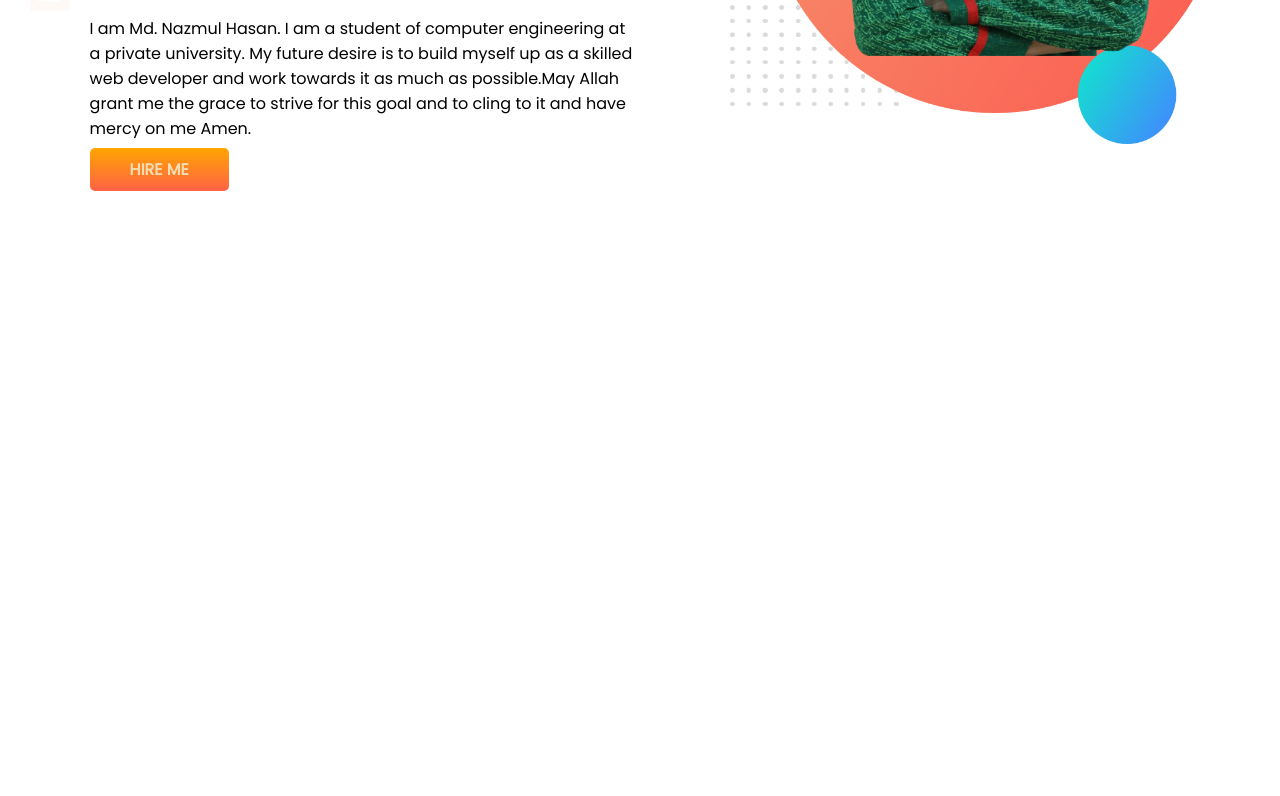
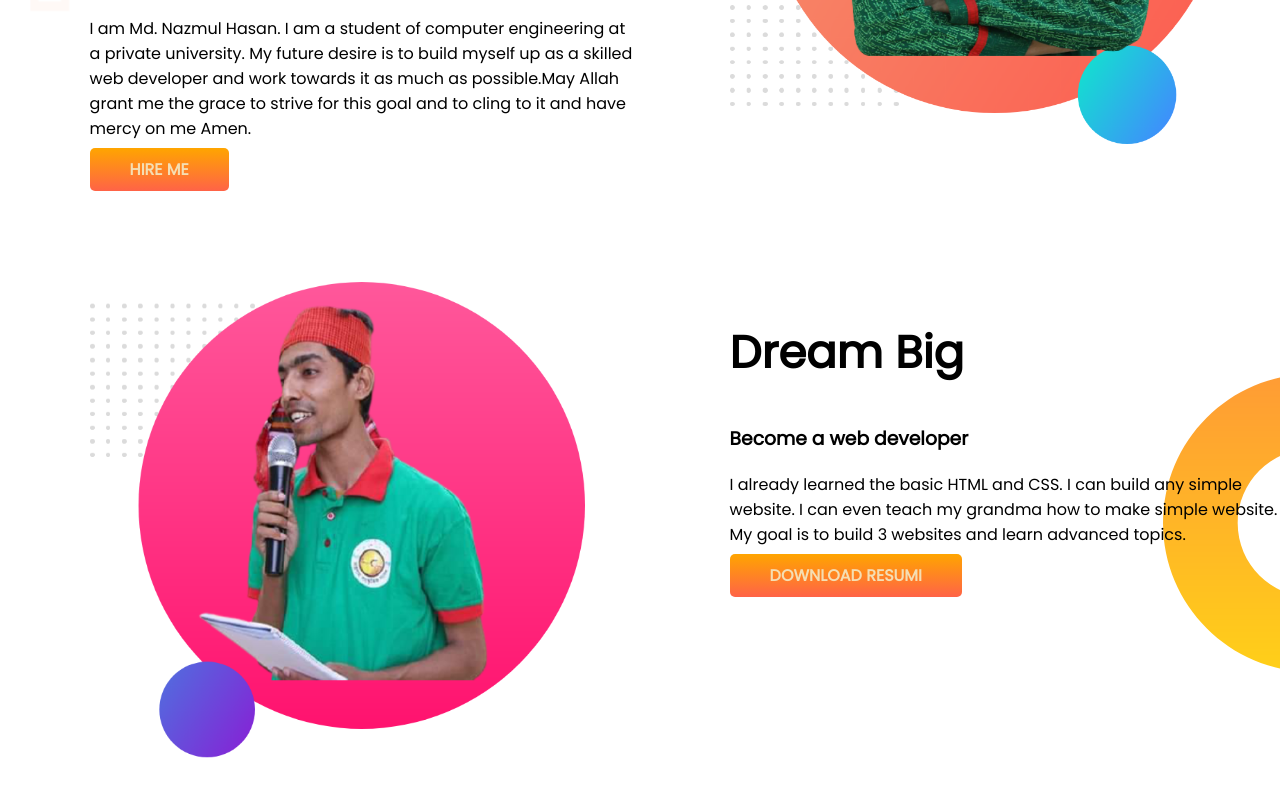
Before and after one commit to nazmul-developer/my-first-portfolio-website, a plain HTML site: page index.html in a window 1280 px wide. Shown: the part 348-1144 px from the top of the page. Before the commit the page ends 800 px from the top, so only its background shows below. Drawn offline with Linux system fonts and the light colour scheme.

Commit message:
new data

```diff
--- a/index.html
+++ b/index.html
@@ -27,6 +27,23 @@
         </div>
         <div class="half-width"><img src="images/nazmul 2022.png" alt=""></div>
     </section>
+
+    <section class="dream-big">
+        <div class="half-width">
+            <img src="images/my-bg2.png" alt="">
+        </div>
+
+        <div class="half-width">
+            <h1>Dream Big</h1>
+            <h3>Become a web developer</h3>
+            <p>I already learned the basic HTML and CSS. I can build any simple website. I can even teach my grandma how
+                to make simple website. My goal is to build 3 websites and learn advanced topics.</p>
+            <a class="link-button" target="_blank"
+                href="https://drive.google.com/file/d/15l1NDk4B-MknSkhkbKpvi84QreffRiOc/view?usp=sharing">DOWNLOAD
+                RESUMI</a>
+        </div>
+
+    </section>
 </body>
 
 </html>
--- a/style.css
+++ b/style.css
@@ -10,6 +10,7 @@ h1{
 }
 section{
     display: flex;
+    margin-bottom: 100px;
 }
 .half-width{
     width: 50%;
@@ -31,3 +32,8 @@ section{
     background-image: url(images/top-banner.png);
     background-repeat: no-repeat;
 }
+.dream-big{
+    background-image: url(images/dream-bg.png);
+    background-repeat: no-repeat;
+    background-position: right;
+}
```
